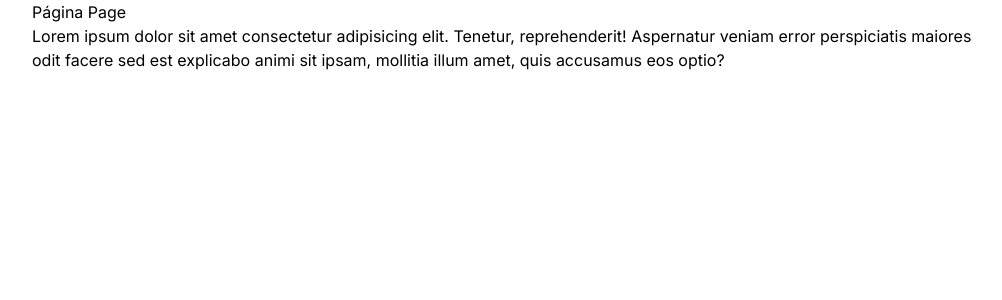
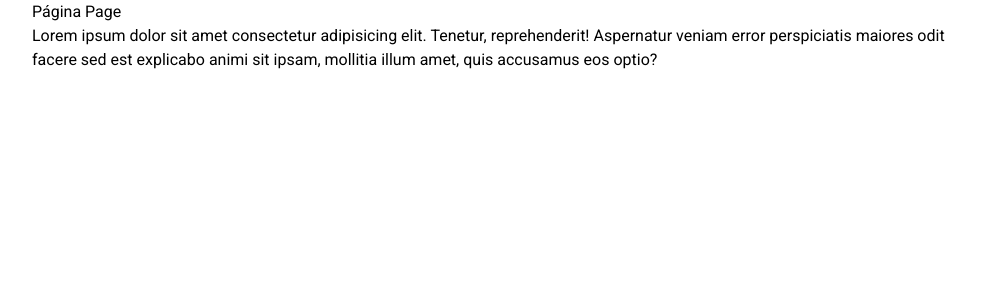
Before and after one commit to marialmeida1/site-devfest-hospedado, a Next.js app: page /about in a window 1280 px wide. Shown: the top 300 px of the page, without its empty margins (136-1138 px from the left). Built offline with nearby package versions, Linux system fonts and the light colour scheme.

Commit message:
feat: criando components de sessão e título

```diff
--- /dev/null
+++ b/src/app/components/common/SectionDescription.tsx
@@ -0,0 +1,9 @@
+import {ReactNode} from "react";
+
+interface Props {
+   children: ReactNode;
+}
+
+export default function SectionDescription({children}: Props) {
+   return <p className="text-justify">{children}</p>;
+}
--- /dev/null
+++ b/src/app/components/common/SectionTitle.tsx
@@ -0,0 +1,11 @@
+import {ReactNode} from "react";
+
+interface Props {
+   children: ReactNode;
+   align?: string; // atributo não obrigatório
+}
+
+export default function SectionTitle({children, align = "text-left"}: Props) {
+   const className = `${align} text-3xl font-black py-4`;
+   return <h1 className={className}>{children}</h1>;
+}
--- a/src/app/layout.tsx
+++ b/src/app/layout.tsx
@@ -1,8 +1,11 @@
 import type {Metadata} from "next";
-import {Inter} from "next/font/google";
+import {Roboto} from "next/font/google";
 import "./globals.css";
 
-const inter = Inter({subsets: ["latin"]});
+const roboto = Roboto({
+   subsets: ["latin"],
+   weight: "400",
+});
 
 export const metadata: Metadata = {
    title: "DevFest",
@@ -16,7 +19,7 @@ export default function RootLayout({
 }>) {
    return (
       <html lang="en">
-         <body className={inter.className}>
+         <body className={roboto.className}>
             <main>{children}</main>
          </body>
       </html>
```
